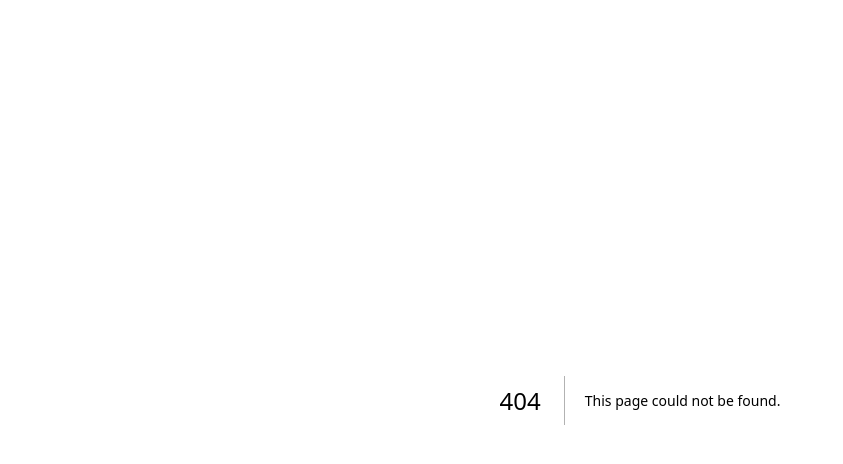
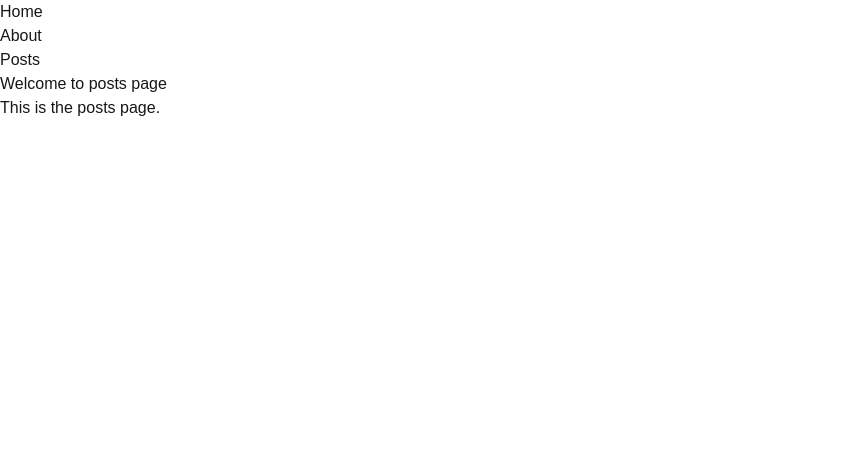
Before and after one commit to kevin-0703/alx-project-0x02-setup, a Next.js app in the folder alx-project-0x02/: page /posts in a window 1280 px wide. Before the commit this address had no page. Shown: the top 464 px of the page, without its empty margins (0-843 px from the left). Built offline with nearby package versions, Linux system fonts and the light colour scheme.

Commit message:
implementing navigation and layout

```diff
--- a/alx-project-0x02/components/layout/Header.tsx
+++ b/alx-project-0x02/components/layout/Header.tsx
@@ -1,9 +1,10 @@
 import React from "react";
 import Home from "@/pages/home";
 import About from "@/pages/about";
+import Posts from "@/pages/posts";
 import Link from "next/link";
 
-function Header() {
+const Header = () => {
   return (
     <header>
       <nav>
@@ -14,8 +15,12 @@ function Header() {
           <li>
             <Link href="/about">About</Link>
           </li>
+          <li>
+            <Link href="/posts">Posts</Link>
+          </li>
         </ul>
       </nav>
     </header>
   );
-}
+};
+export default Header;
--- a/alx-project-0x02/pages/about.tsx
+++ b/alx-project-0x02/pages/about.tsx
@@ -1,11 +1,14 @@
 import React from "react";
 import Button from "@/components/common/Button";
-
+import Header from "@/components/layout/Header";
 const About = () => {
   return (
     <>
+      <Header />
       <h1>Welcome to about page</h1>
       <Button label={"click me"} />
     </>
   );
 };
+
+export default About;
--- a/alx-project-0x02/pages/home.tsx
+++ b/alx-project-0x02/pages/home.tsx
@@ -2,7 +2,7 @@ import React from "react";
 import Card from "@/components/common/Card";
 import PostModal from "@/components/common/PostModal";
 import { useState } from "react";
-
+import Header from "@/components/layout/Header";
 interface Post {
   title: string;
   content: string;
@@ -17,6 +17,7 @@ const HomePage = () => {
   };
   return (
     <>
+      <Header />
       <h1>Welcome to home page</h1>
       <Card title="card title" content="card content" />
       <button onClick={() => setIsModalOpen(true)}>Add new post</button>
--- /dev/null
+++ b/alx-project-0x02/pages/posts.tsx
@@ -0,0 +1,13 @@
+import React from "react";
+import Header from "@/components/layout/Header";
+
+const Posts = () => {
+  return (
+    <>
+      <Header />
+      <h1>Welcome to posts page</h1>
+      <p>This is the posts page.</p>
+    </>
+  );
+};
+export default Posts;
```
